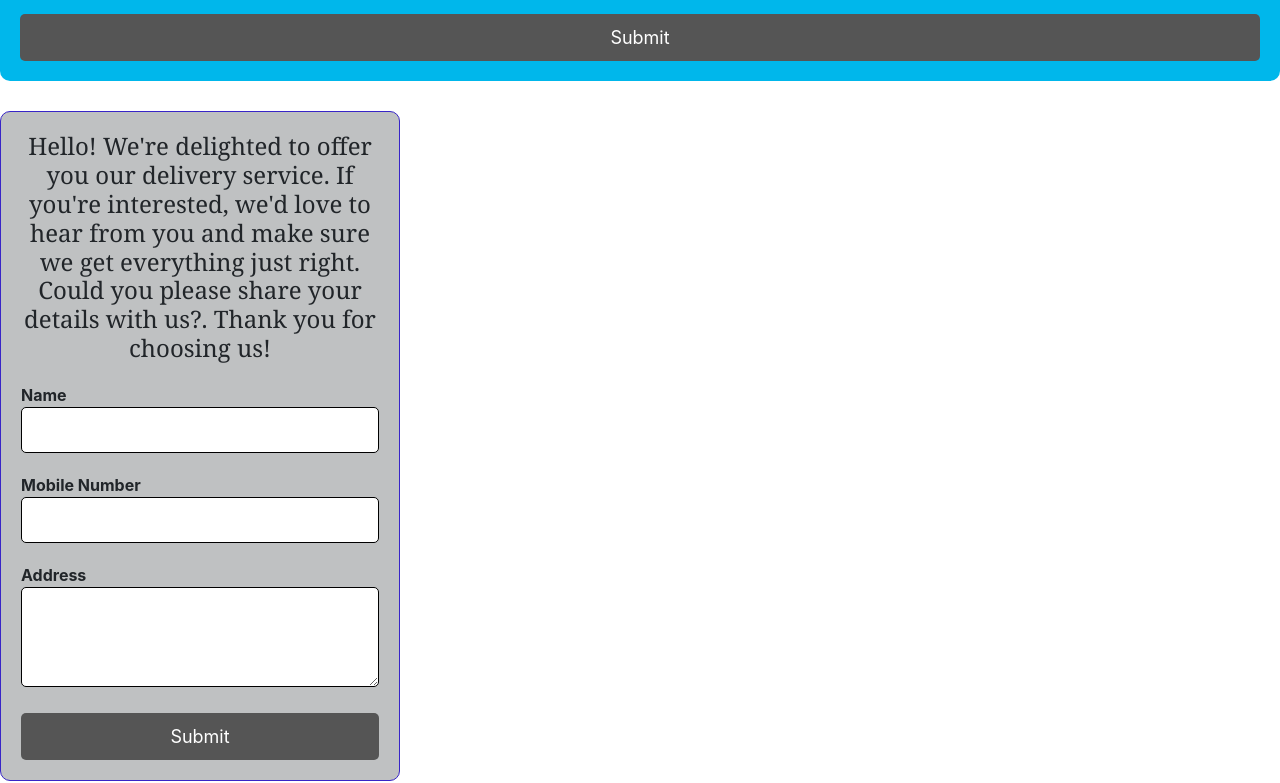
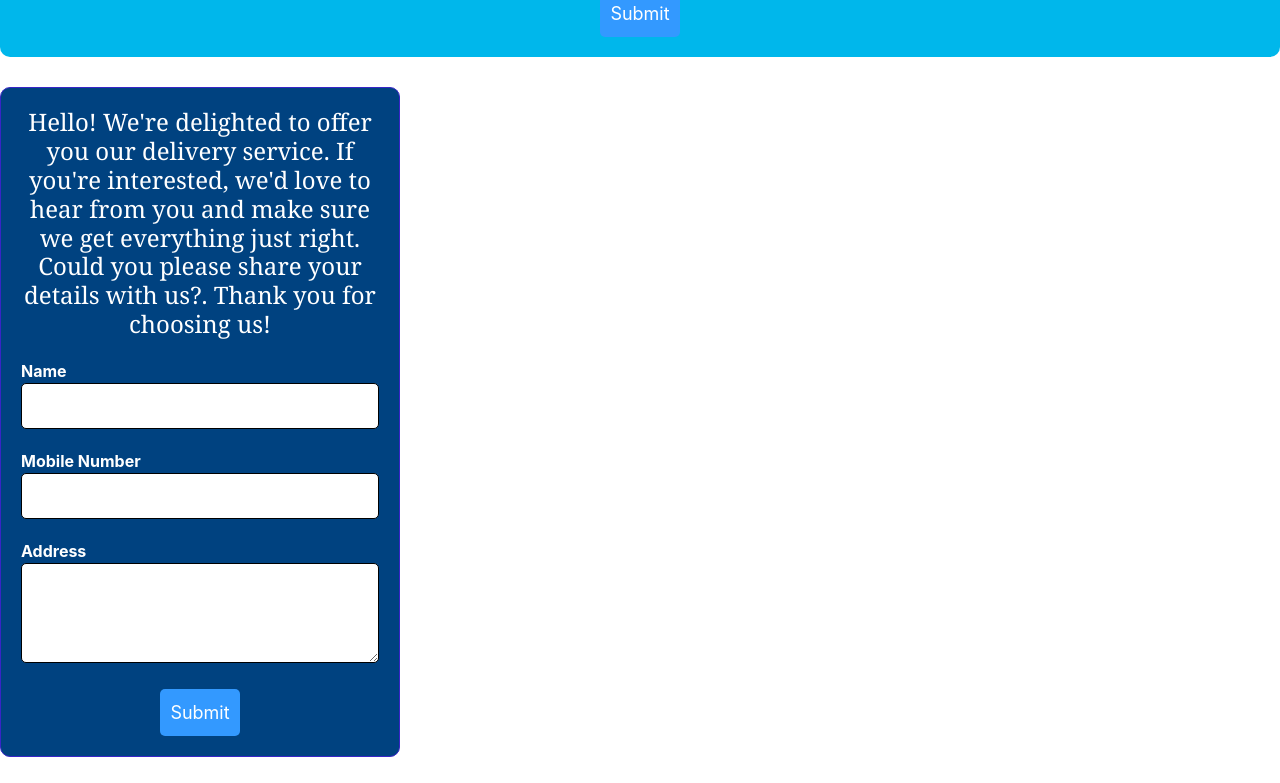
Before and after one commit to priya123-tech/A-Z-smart-delivery-app, a React (Create React App) app: page / in a window 1280 px wide. Shown: the part 4256-5039 px from the top of the page. Built offline with nearby package versions, Linux system fonts and the light colour scheme.

Commit message:
normal changes

```diff
--- a/src/components/UserDetails.css
+++ b/src/components/UserDetails.css
@@ -6,8 +6,8 @@
     padding: 20px;
     border: 1px solid #3825c7;
     border-radius: 10px;
-    background-color:#bfc1c2;
-
+    background-color:#004280;
+    color :#fff;
     box-shadow: 10px;
   }
 
@@ -45,10 +45,9 @@
 
   /* Submit button styles */
   .submit-button {
-    display: block;
-    width: 100%;
+
     padding: 10px;
-    background-color:#555555;
+    background-color:#3399ff;
     color: #fff;
     border: none;
     border-radius: 5px;
--- a/src/components/UserDetails.js
+++ b/src/components/UserDetails.js
@@ -51,9 +51,11 @@ const DeliveryServiceForm = () => {
             required
           ></textarea>
         </div>
-        <button type="submit" className="submit-button">
+        <div style={{ textAlign: 'center' }}>
+        <button   type="submit" className="submit-button ">
           Submit
         </button>
+        </div>
       </form>
     </div>
   );
--- a/src/components/feedBack.css
+++ b/src/components/feedBack.css
@@ -8,6 +8,7 @@
   }
 
   .feedback-container h2 {
+    font-family :Cambria, Cochin, Georgia, Times, 'Times New Roman', serif;
     font-size: 20px;
     margin-bottom: 10px;
   }
```
